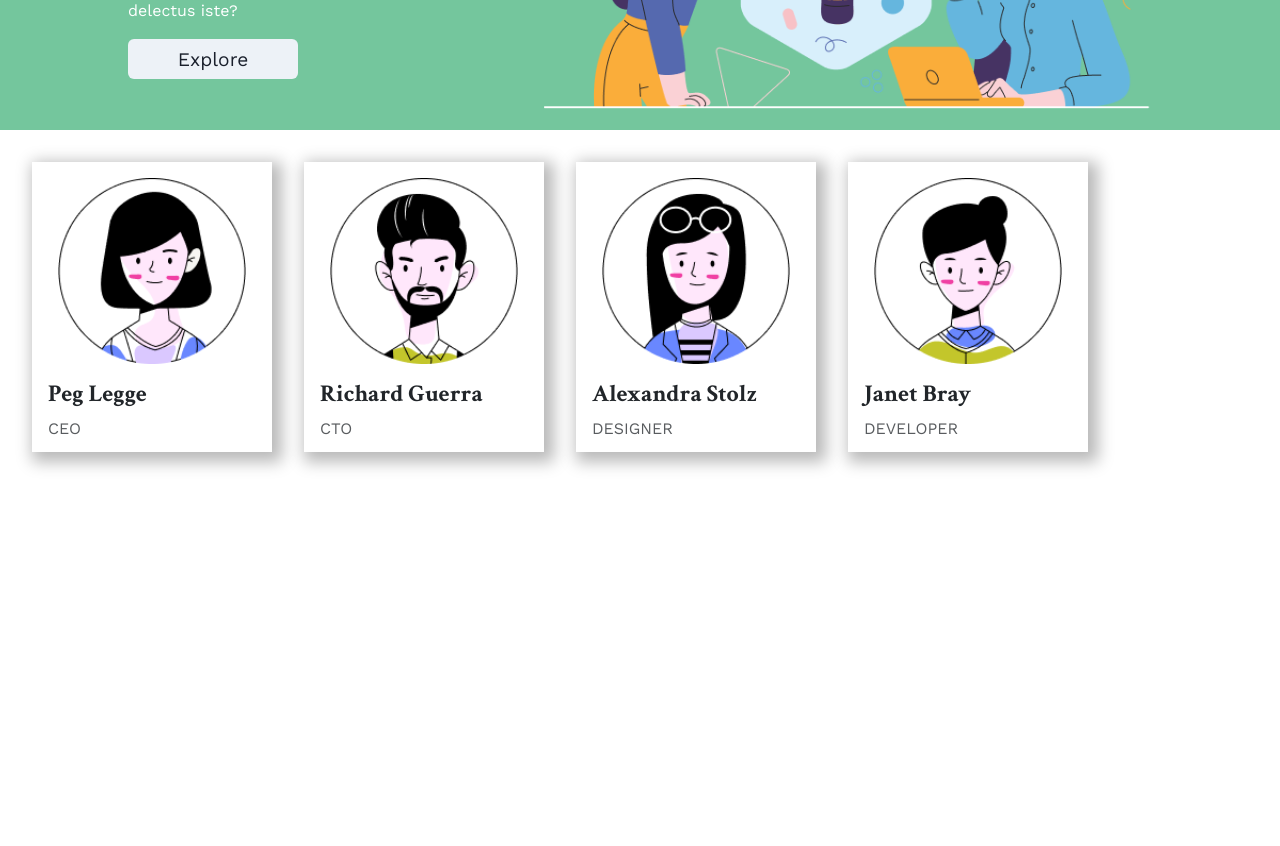
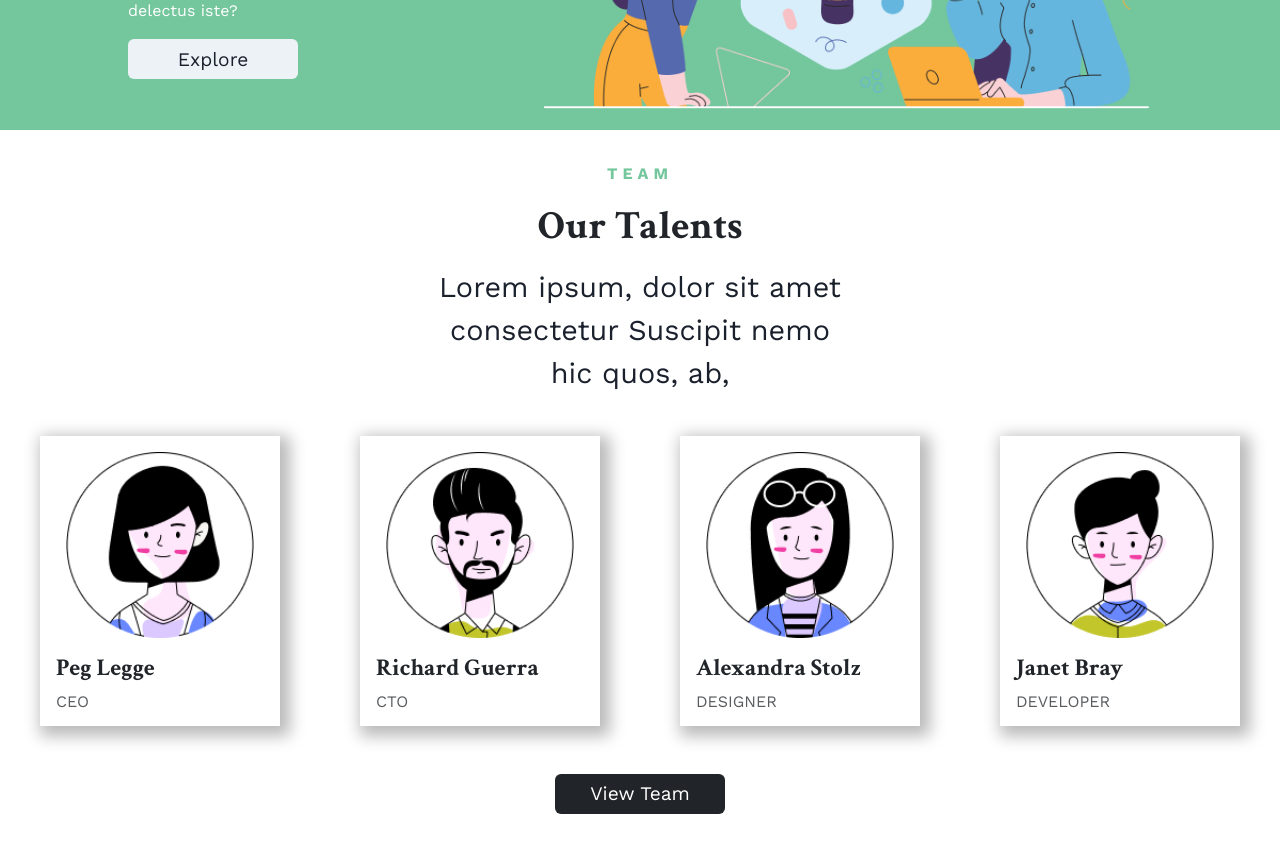
Before and after one commit to jamesllopes/landingpage-start, a React (Vite) app: page / in a window 1280 px wide. Shown: the part 360-1206 px from the top of the page. Before the commit the page ends 844 px from the top, so only its background shows below. Built offline with nearby package versions, Linux system fonts and the light colour scheme.

Commit message:
feat: components teams

```diff
--- a/src/components/Team/index.jsx
+++ b/src/components/Team/index.jsx
@@ -1,16 +1,49 @@
-import { Flex, HStack } from "@chakra-ui/react";
+import { Flex, Text, HStack, Heading, Button } from "@chakra-ui/react";
 import Card from "../Card";
 import useStart from "../../hooks/useStart"
+import DefaultButton from "../Button";
 
 const teamFlex = {
-  padding: '2rem'
+  padding: '2rem',
+  flexDirection: 'column',
+  alignItems: 'center',
+  gap: '1rem'
+}
+
+const teamTextTitle = {
+  color: '#74C69D',
+  fontSize: '1rem',
+  fontFamily: "'Work Sans', sans-serif",
+  fontWeight: '700',
+  letterSpacing: '5px'
+}
+
+const teamHeading = {
+  color: '#212529',
+  fontSize: '2.5rem',
+  fontFamily: "'Crimson Text', serif",
+  fontWeight: '700',
+}
+
+const teamText = {
+  width: '35%',
+  textAlign: 'center',
+  fontSize: '1.8rem',
+  fontFamily: "'Work Sans', sans-serif",
+  fontWeight: '400',
+  paddingBottom: '1.5rem'
 }
 
 export default function Team() {
   const { team } = useStart()
   return (
     <Flex sx={teamFlex}>
-      <HStack spacing={8}>
+      <Text sx={teamTextTitle}>TEAM</Text>
+      <Heading sx={teamHeading}>Our Talents</Heading>
+      <Text sx={teamText}>Lorem ipsum, dolor sit amet consectetur
+        Suscipit nemo hic quos, ab,</Text>
+      <HStack spacing={20}
+        paddingBottom='2rem'>
         {team?.map(item => (
           <Card
             key={item.id}
@@ -19,6 +52,10 @@ export default function Team() {
             avatar={item.avatar} />
         ))}
       </HStack>
+      <DefaultButton
+        bg={'#212529'}
+        color={'#fff'}
+        content={'View Team'} />
     </Flex>
   )
 }
--- a/src/components/TextContent/index.jsx
+++ b/src/components/TextContent/index.jsx
@@ -17,7 +17,7 @@ const styleHeading = {
 const styleText = {
   fontSize: '1rem',
   fontFamily: "'Work Sans', sans-serif",
-  fontWeight: '400'
+  fontWeight: '400',
 }
 
 export default function TextContent(props) {
```
